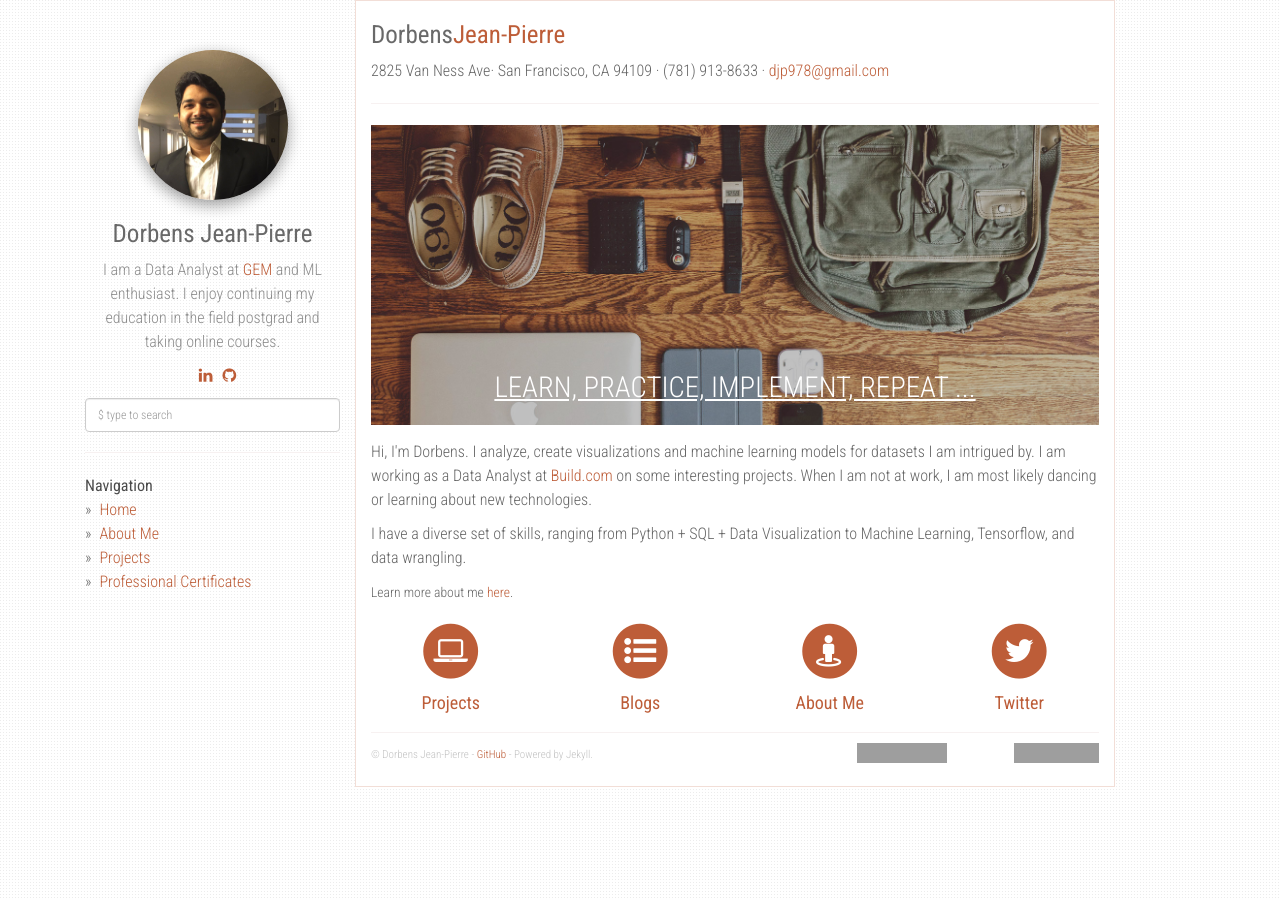
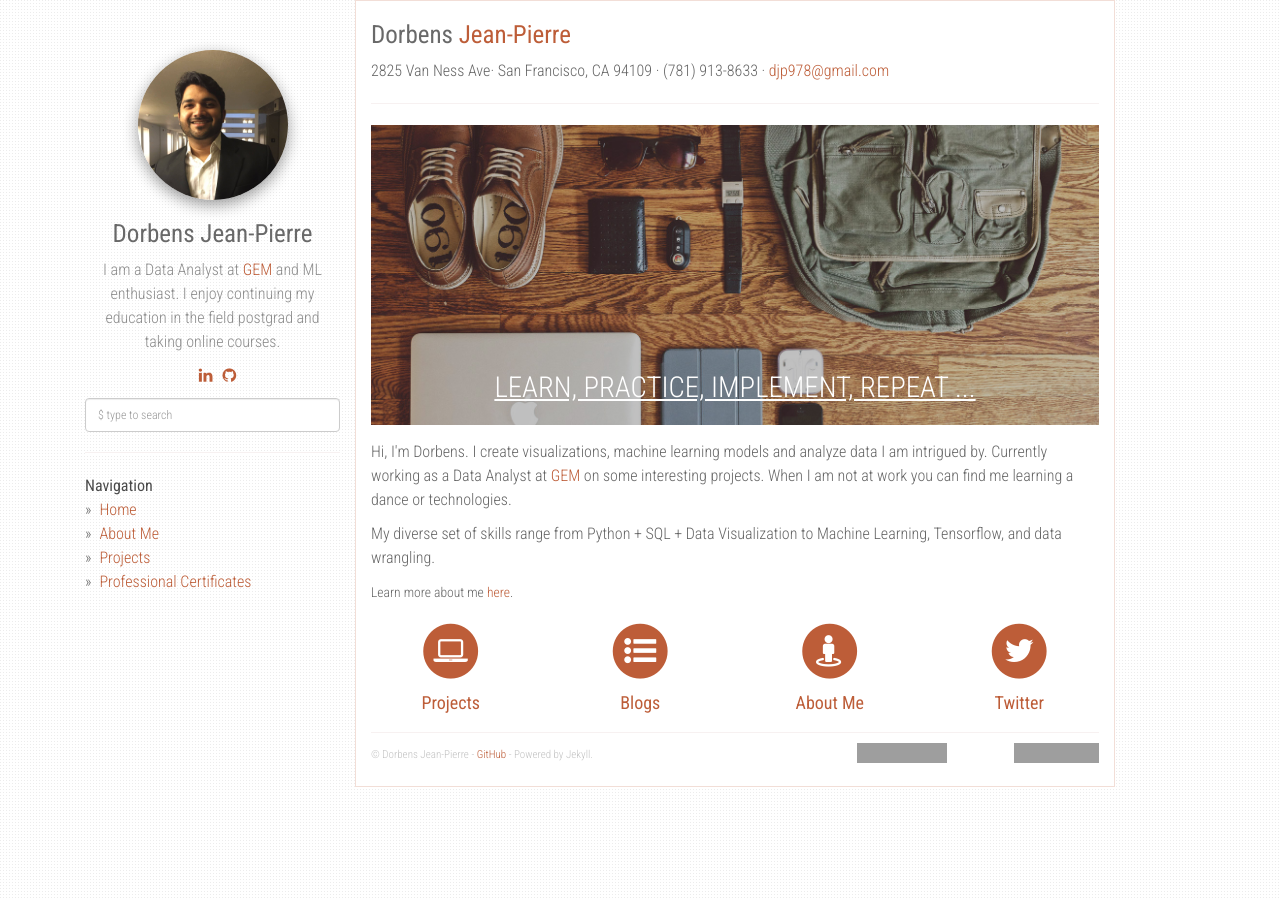
Before and after one commit to Djeanpierre/djeanpierre.github.io, a Jekyll site: the page built from index.html, in a window 1280 px wide. Built offline with Jekyll 4.4.1, drawn with Linux system fonts in a browser that asks for light colours; nearby versions of some CDN libraries; grey boxes are pictures that could not be loaded.

Commit message:
Update index.html

```diff
--- a/index.html
+++ b/index.html
@@ -3,7 +3,7 @@ layout: default
 ---
 
 <div id="home">
-  <h1>Dorbens<span class="text-primary">Jean-Pierre</span></h1>
+  <h1>Dorbens<span class="text-primary"> Jean-Pierre</span></h1>
   <div class="subheading">2825 Van Ness Ave· San Francisco, CA 94109 · {{site.phone}} ·
     <a href="mailto:{{site.email}}">{{site.email}}</a>
   </div>
@@ -18,12 +18,12 @@ layout: default
     <div class="row">
       <div class="col-xs-12">
         <p>
-          Hi, I'm Dorbens. I analyze, create visualizations and machine learning models for datasets I am intrigued by. I am working as a Data Analyst at
-          <a href="https://www.build.com" target="_blank">Build.com</a> on some interesting projects. When I am not at work, I am most likely dancing or
-          learning about new technologies.
+          Hi, I'm Dorbens. I create visualizations, machine learning models and analyze data I am intrigued by. Currently working as a Data Analyst at
+          <a href="https://www.gem.com/?i=1" target="_blank">GEM</a> on some interesting projects. When I am not at work you can find me learning a dance or
+          technologies.
         </p>
         <p>
-          I have a diverse set of skills, ranging from Python + SQL + Data Visualization to Machine Learning, Tensorflow, and data wrangling.
+          My  diverse set of skills range from Python + SQL + Data Visualization to Machine Learning, Tensorflow, and data wrangling.
         </p>
       </div>
     </div>
```
